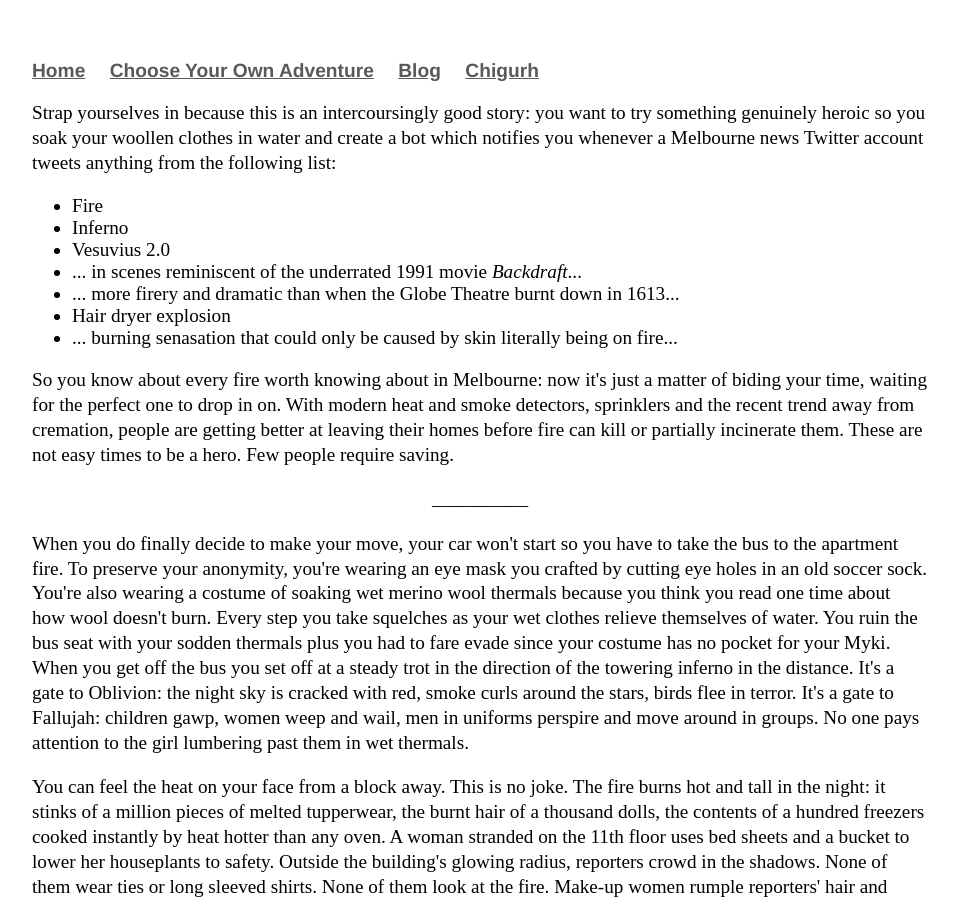
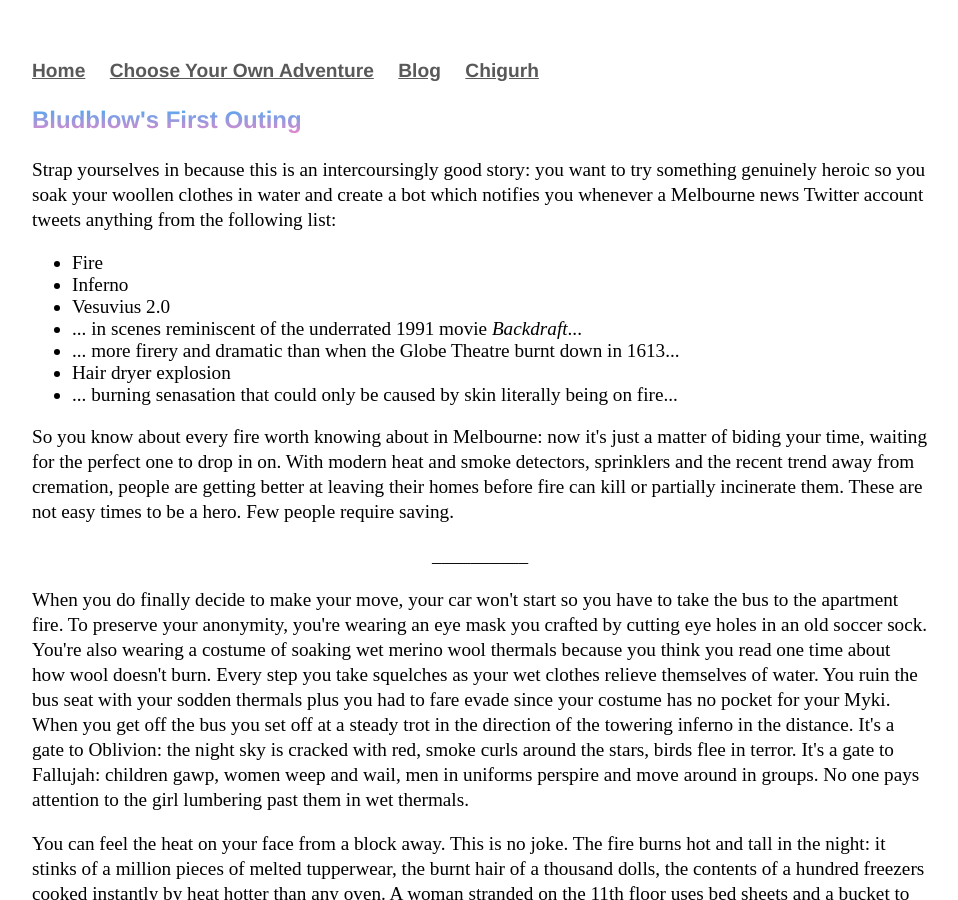
Before and after one commit to Pinelife/pinelife.github.io, a Jekyll site: the page built from Hellhole/Room9.html, in a window 1280 px wide and 900 px high. Shown: the whole window, without its empty margins (160-1118 px from the left). Built offline with Jekyll 4.4.1, drawn with Linux system fonts in a browser that asks for light colours.

Commit message:
Update Room9.html

```diff
--- a/Hellhole/Room9.html
+++ b/Hellhole/Room9.html
@@ -2,6 +2,7 @@
 layout: default
 title: Pinelife
 ---
+<h3>Bludblow's First Outing</h3>
 <p>Strap yourselves in because this is an intercoursingly good story: you want to try something genuinely heroic so you soak your
   woollen clothes in water and create a bot which notifies you whenever a Melbourne news Twitter
   account tweets anything from the following list:</p>
```
